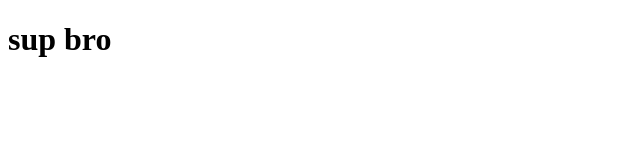
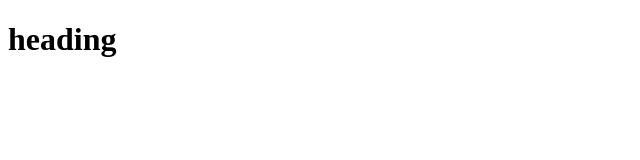
Before and after one commit to flandak/codeAcademy, a plain HTML site: page rockPaperScissors/index.html in a window 1280 px wide. Shown: the full height of the page, 0-640 px from the left. Drawn offline with Linux system fonts and the light colour scheme.

Commit message:
adding comments

```diff
--- a/rockPaperScissors/index.html
+++ b/rockPaperScissors/index.html
@@ -8,7 +8,7 @@
     <title>Document</title>
 </head>
 <body>
-    <h1>sup bro</h1>
+    <h1>heading</h1>
     <script src="rock.js"></script>
 
 </body>
--- a/rockPaperScissors/rock.js
+++ b/rockPaperScissors/rock.js
@@ -1,3 +1,6 @@
+// Rock paper scissors is a classic two player game. Each player chooses either rock, paper, or scissors. The items are compared, and whichever player chooses the more powerful item wins.
+
+
 const  getUserChoice = userInput =>{
     userInput = userInput.toLowerCase();
     if (userInput === 'rock' || userInput === 'paper'|| userInput === 'scissors' || userInput === 'bomb'){
```
Also changed, not shown: SleepDebtCalculator/sleep.js (+7 -0 lines).
